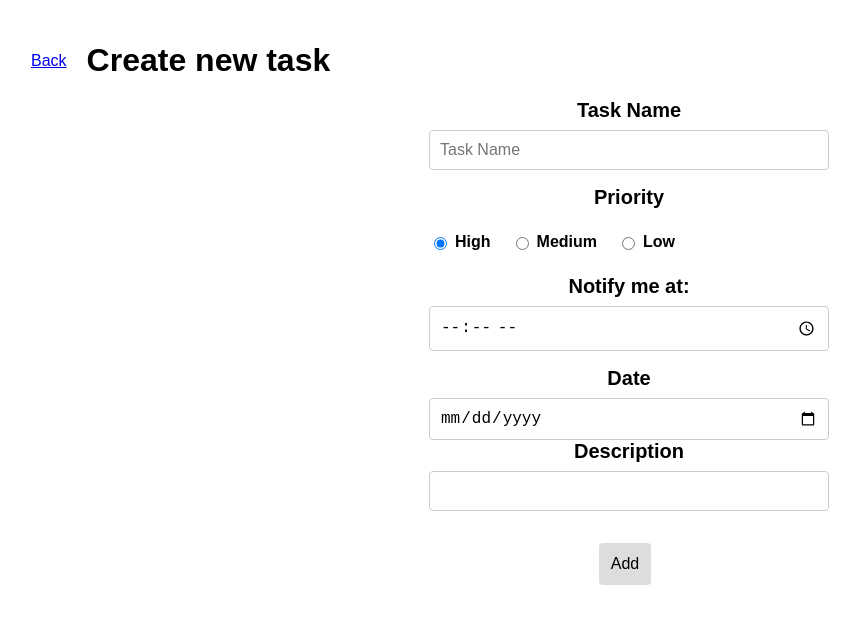
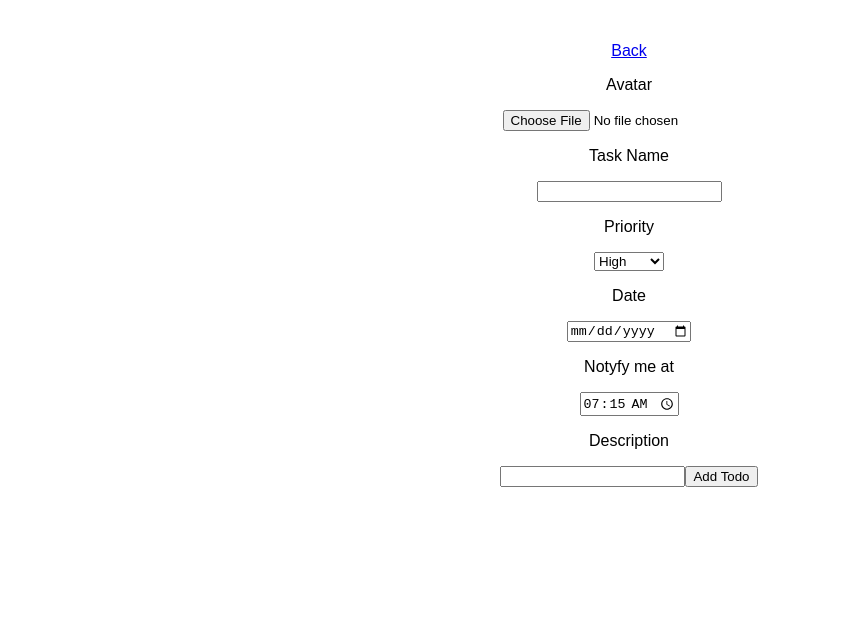
Before and after one commit to yashweybee/Todo-React, a React (Vite) app: page /todo/add in a window 1280 px wide. Shown: the top 624 px of the page, without its empty margins (11-871 px from the left). Built offline with nearby package versions, Linux system fonts and the light colour scheme.

Commit message:
--add Edit page completed

```diff
--- a/src/Components/AddTodo/AddTodo.jsx
+++ b/src/Components/AddTodo/AddTodo.jsx
@@ -1,161 +1,168 @@
-import React, { useEffect, useId, useRef, useState } from "react";
-import Calendar from "react-calendar";
-import "react-calendar/dist/Calendar.css";
-import { useDispatch } from "react-redux";
-import { addTodo } from "../../utils/todoSlice";
-import { useLocation, useNavigate } from "react-router";
-import checkValidation from "../../utils/validation";
-import "../AddTodo/addTodo.css";
-import { setCurrnetPage } from "../../utils/stateSlice";
-import { Link } from "react-router-dom";
-
+import React, { useEffect, useState } from "react";
+import { useSelector, useDispatch } from "react-redux";
+import { Link, useLocation, useParams } from "react-router-dom";
 const AddTodo = () => {
   const dispatch = useDispatch();
-  const navigate = useNavigate();
   const { pathname } = useLocation();
-  console.log(pathname);
-  const taskId = useId();
-  const [taskDate, setTaskDate] = useState(new Date());
-  const [priority, setPriority] = useState("High");
-  const [errorMessage, setErrorMessage] = useState("");
+  const { idParam } = useParams();
+  const allTodos = useSelector((store) => store?.todo?.todo);
+  const [currentTodo, setCurrentTodo] = useState();
   const [name, setName] = useState("");
   const [desc, setDesc] = useState("");
-  const [notifyTime, setNotifyTime] = useState(new Date().toLocaleTimeString());
+  const [priority, setPriority] = useState("High");
+  const [taskDate, setTaskDate] = useState(new Date());
+
+  const getFormatedDate = () => {
+    const date = new Date();
+
+    // Get hours and minutes
+    const hours = date.getHours().toString().padStart(2, "0"); // Ensure two-digit format
+    const minutes = date.getMinutes().toString().padStart(2, "0"); // Ensure two-digit format
+
+    // Formatted time string
+    return `${hours}:${minutes}`;
+  };
+  const [notificationTime, setNotificationTime] = useState(getFormatedDate());
+
+  const [imgFile, setImgFile] = useState();
+
+  console.log(notificationTime);
 
   useEffect(() => {
-    dispatch(setCurrnetPage("AddTodoPage"));
+    getCurrentTodo();
   }, []);
 
-  const handleRadioBtn = (e) => {
+  const getCurrentTodo = () => {
+    if (idParam || pathname.includes("edit")) {
+      const todoToEdit = allTodos.find((todo) => todo.id === idParam);
+      if (todoToEdit) {
+        console.log(todoToEdit);
+        setCurrentTodo(todoToEdit);
+        setName(todoToEdit.name);
+        setDesc(todoToEdit.description);
+        setTaskDate(todoToEdit.deadline);
+
+        // You can set other fields here if needed
+      }
+    }
+  };
+
+  const handleImageInp = (e) => {
+    setImgFile(URL.createObjectURL(e.target.files[0]));
+  };
+
+  const handleSelectPriority = (e) => {
+    // console.log(e.target.value);
     setPriority(e.target.value);
   };
-
-  const handleCalanderValue = (e) => {
+  const handleDateChange = (e) => {
     // console.log(e.target.value);
     setTaskDate(e.target.value);
   };
+  const handleNotificationTime = (e) => {
+    console.log(e.target.value);
+  };
 
-  const handleTaskAdd = (e) => {
+  const handleSubmit = (e) => {
     e.preventDefault();
-    const message = checkValidation(name, desc);
 
-    setErrorMessage(message);
+    // const todoData = {
+    //   name,
+    //   // Add other fields if needed
+    // };
 
-    if (message) return;
-    console.log(notifyTime);
+    // if (idParam) {
+    //   // Edit existing todo
+    //   dispatch(editTodo({ id: idParam, data: todoData }));
+    // } else {
+    //   // Add new todo
+    //   dispatch(addTodo(todoData));
+    // }
 
-    // dispatch(
-    //   addTodo({
-    //     id: taskId,
-    //     name: name,
-    //     description: desc,
-    //     isCompleted: false,
-    //     priority: priority,
-    //     deadline: taskDate,
-    //     notificationTime: notifyTime,
-    //   })
-    // );
-    navigate("/todo");
-
-    console.log({
-      id: taskId,
-      name: name,
-      description: desc,
-      isCompleted: false,
-      priority: priority,
-      deadline: taskDate.toLocaleDateString(),
-      notificationTime: notifyTime,
-    });
+    // // Redirect to the todo list after submission
+    // history.push("/todo");
   };
 
   return (
     <div>
-      <div className="head">
+      <div className="heading">
         <Link to="/todo">Back</Link>
-        <h1>Create new task</h1>
       </div>
-      <form>
-        {/* <input type="hidden" name="taskID" id="" value={taskId} /> */}
-        <label>Task Name</label>
+
+      <form onSubmit={handleSubmit}>
+        <label>
+          <p>Avatar</p>
           <input
-          placeholder="Task Name"
+            required
+            type="file"
+            name="myImage"
+            accept="image/png, image/gif, image/jpeg"
+            onChange={handleImageInp}
+          />
+        </label>
+
+        <label>
+          <p>Task Name</p>
+          <input
             required
             type="text"
-          name="TaskName"
+            name=""
+            id=""
             value={name}
             onChange={(e) => setName(e.target.value)}
           />
+        </label>
 
-        <label>Priority</label>
+        <label>
+          <p>Priority</p>
+          <select
+            name="priority"
+            id="cars"
+            onChange={handleSelectPriority}
+            value={priority}
+          >
+            <option value="High">High</option>
+            <option value="Medium">Medium</option>
+            <option value="Low">Low</option>
+          </select>
+        </label>
 
-        <div className="radioContainer">
         <label>
+          <p>Date</p>
           <input
-              onChange={handleRadioBtn}
-              type="radio"
-              name="priority"
-              value="High"
-              defaultChecked
-            ></input>
-            High
+            type="date"
+            id="start"
+            name="trip-start"
+            value={taskDate}
+            onChange={handleDateChange}
+          />
         </label>
         <label>
+          <p>Notyfy me at</p>
           <input
-              onChange={handleRadioBtn}
-              type="radio"
-              name="priority"
-              value="Medium"
-            ></input>
-            Medium
+            type="time"
+            id="notify"
+            name="notification time"
+            min="12:00"
+            max="18:00"
+            required
+            onChange={handleNotificationTime}
+            value={notificationTime}
+          />
         </label>
+
         <label>
+          <p>Description</p>
           <input
-              onChange={handleRadioBtn}
-              type="radio"
-              name="priority"
-              value="Low"
-            ></input>
-            Low
-          </label>
-        </div>
-
-        <label>Notify me at:</label>
-        <div className="time-container">
-          <input
-            value={notifyTime}
-            onChange={(e) => setNotifyTime(e.target.value)}
-            type="time"
-            id="notifyTimer"
-            name="notification Time"
             required
-          />
-        </div>
-
-        <label>Date</label>
-        <div style={{ display: "block" }} className="calander-container">
-          <input
-            type="date"
-            name="todo-date"
-            value={taskDate}
-            onChange={handleCalanderValue}
-          />
-        </div>
-
-        <label>Description</label>
-        <input
             type="text"
-          name="description"
+            name=""
+            id=""
             value={desc}
             onChange={(e) => setDesc(e.target.value)}
           />
-        <div>
-          <p>{errorMessage}</p>
-        </div>
-        <div>
-          <button type="submit" onClick={handleTaskAdd}>
-            Add
-          </button>
-        </div>
+        </label>
+        <button type="submit">{idParam ? "Edit Todo" : "Add Todo"}</button>
       </form>
     </div>
   );
--- a/src/Components/AddTodo/addTodo.css
+++ b/src/Components/AddTodo/addTodo.css
@@ -1,103 +1 @@
-.head {
-  display: flex;
-  align-items: center;
-}
-.head h1 {
-  margin-left: 20px;
-  margin-top: 0;
-  margin-bottom: 0;
-}
-
-form {
-  display: flex;
-  flex-direction: column;
-  max-width: 400px;
-  margin: 0 auto;
-  padding: 20px;
-  border-radius: 8px;
-}
-form label {
-  font-size: 20px;
-  font-weight: bolder;
-  margin-bottom: 8px;
-  color: #000;
-}
-form input[type=text] {
-  width: 100%;
-  padding: 10px;
-  margin-bottom: 16px;
-  border: 1px solid #ccc;
-  border-radius: 4px;
-  font-size: 16px;
-  box-sizing: border-box;
-}
-form .radioContainer {
-  display: flex;
-  margin: 16px 0;
-}
-form .radioContainer label {
-  margin-right: 20px;
-  display: flex;
-  align-items: center;
-  font-size: 16px;
-  color: #000;
-}
-form .radioContainer label input[type=radio] {
-  margin-right: 8px;
-}
-form .time-container {
-  margin-bottom: 16px;
-}
-form .time-container label {
-  font-size: 16px;
-  color: #000;
-  margin-bottom: 8px;
-  display: block;
-}
-form .time-container input[type=time] {
-  width: 100%;
-  padding: 10px;
-  border: 1px solid #ccc;
-  border-radius: 4px;
-  font-size: 16px;
-  box-sizing: border-box;
-}
-form .calander-container label {
-  font-size: 16px;
-  color: #555;
-  margin-bottom: 8px;
-  display: block;
-}
-form .calander-container input[type=date] {
-  width: 100%;
-  padding: 10px;
-  border: 1px solid #ccc;
-  border-radius: 4px;
-  font-size: 16px;
-  box-sizing: border-box;
-}
-form p {
-  color: #ff4d4f;
-  margin-bottom: 16px;
-}
-form button {
-  padding: 12px;
-  font-size: 16px;
-  background-color: #3498db;
-  color: #000;
-  border: none;
-  border-radius: 4px;
-  cursor: pointer;
-  transition: background-color 0.3s;
-}
-form button:first-child {
-  margin-right: 8px;
-  background-color: #ddd;
-  color: #000;
-}
-form button:first-child:hover {
-  background-color: #ccc;
-}
-form button:last-child:hover {
-  background-color: #217dbb;
-}/*# sourceMappingURL=addTodo.css.map */
+/*# sourceMappingURL=addTodo.css.map */
--- a/src/Components/AddTodo/addTodo.scss
+++ /dev/null
@@ -1,139 +0,0 @@
-// Define colors
-$primary-color: #3498db; // Primary color for buttons and form elements
-$text-color: #000; // Text color
-$form-bg-color: #f8f9fa; // Background color for the form
-$border-color: #ccc; // Border color for form elements
-$error-text-color: #ff4d4f; // Color for error text
-$calendar-text-color: #555; // Adjusted color for calendar text
-
-
-.head{
-  display: flex;
-  align-items: center;
-
-  h1{
-    margin-left:  20px;
-    margin-top: 0;
-    margin-bottom: 0;
-
-  }
-
-}
-
-form {
-  display: flex;
-  flex-direction: column;
-  max-width: 400px; // Adjust the max width according to your design
-  margin: 0 auto;
-  padding: 20px;
-//   background-color: $form-bg-color;
-//   border: 1px solid $border-color;
-  border-radius: 8px;
-
-  label {
-    font-size: 20px;
-    font-weight: bolder;
-    margin-bottom: 8px;
-    color: $text-color;
-  }
-
-  input[type="text"] {
-    width: 100%;
-    padding: 10px;
-    margin-bottom: 16px;
-    border: 1px solid $border-color;
-    border-radius: 4px;
-    font-size: 16px;
-    box-sizing: border-box;
-  }
-
-  .radioContainer {
-    display: flex;
-    margin: 16px 0 ;
-
-    label {
-      margin-right: 20px;
-      display: flex;
-      align-items: center;
-      font-size: 16px;
-      color: $text-color;
-
-      input[type="radio"] {
-        margin-right: 8px;
-      }
-    }
-  }
-
-  .time-container {
-    margin-bottom: 16px;
-
-    label {
-      font-size: 16px;
-      color: $text-color;
-      margin-bottom: 8px;
-      display: block;
-    }
-
-    input[type="time"] {
-      width: 100%;
-      padding: 10px;
-      border: 1px solid $border-color;
-      border-radius: 4px;
-      font-size: 16px;
-      box-sizing: border-box;
-    }
-  }
-
-  .calander-container {
-
-
-    label {
-      font-size: 16px;
-      color: $calendar-text-color; // Adjusted color for calendar text
-      margin-bottom: 8px;
-      display: block;
-    }
-
-    input[type="date"] {
-      width: 100%;
-      padding: 10px;
-      border: 1px solid $border-color;
-      border-radius: 4px;
-      font-size: 16px;
-      box-sizing: border-box;
-
-    }
-  }
-
-  p {
-    color: $error-text-color;
-    margin-bottom: 16px;
-  }
-
-  button {
-    padding: 12px;
-    font-size: 16px;
-    background-color: $primary-color;
-    color: $text-color;
-    border: none;
-    border-radius: 4px;
-    cursor: pointer;
-    transition: background-color 0.3s;
-
-    &:first-child {
-      margin-right: 8px;
-      background-color: #ddd; // Adjust cancel button color
-      color: $text-color;
-
-      &:hover {
-        background-color: #ccc; // Adjust cancel button hover color
-      }
-    }
-
-    &:last-child {
-      &:hover {
-        background-color: darken($primary-color, 10%); // Adjust add button hover color
-      }
-    }
-  }
-}
```
Also changed, not shown: src/utils/mockData.js (+4 -4 lines), 1 other file (tests, documents, lock files or other folders). Lines whose indentation alone changed are shown as unchanged.
